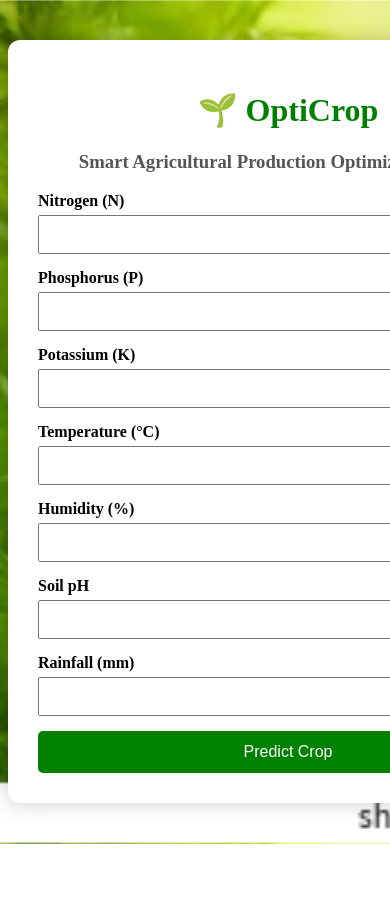
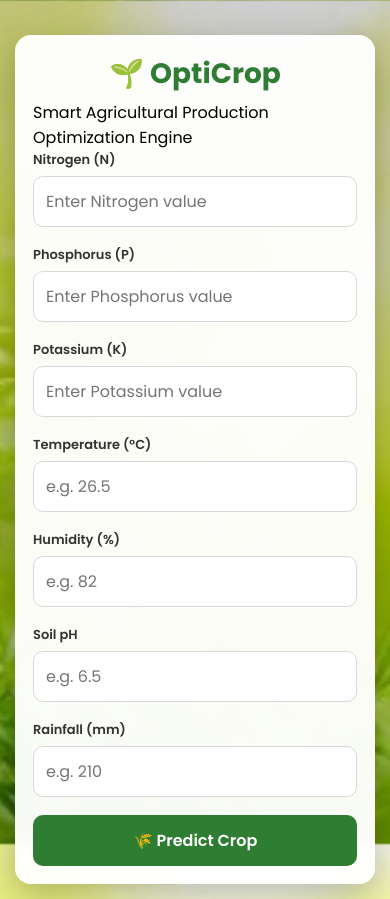
Before and after one commit to Modinianupoju/OptiCrop, a Flask app: page / in a window 390 px wide; the page is wider, and only the part inside the window is pictured. Before the commit the page ends 844 px from the top of that part, so only its background shows below. Run offline with Flask 3, Linux system fonts and the light colour scheme; parts of the project's set-up code (start-up, migrations or seed data) failed here and were passed over.

Commit message:
Improve mobile responsive UI

```diff
--- a/static/style.css
+++ b/static/style.css
@@ -1,56 +1,162 @@
+/* Google Font */
+@import url('https://fonts.googleapis.com/css2?family=Poppins:wght@300;400;500;600;700&display=swap');
+
+*{
+    margin:0;
+    padding:0;
+    box-sizing:border-box;
+    font-family:'Poppins',sans-serif;
+}
+
 body{
-    background:url("/static/farm.jpg");
+    min-height:100vh;
+    display:flex;
+    justify-content:center;
+    align-items:center;
+    padding:20px;
+
+    /* Background */
+    background:url("/static/farm.jpg") center center no-repeat;
     background-size:cover;
+    background-attachment:fixed;
+}
+
+/* Dark overlay */
+body::before{
+    content:"";
+    position:fixed;
+    inset:0;
+    background:rgba(0,0,0,0.18);
+    z-index:-1;
 }
 
 .container{
-    width:500px;
-    margin:40px auto;
-    background:white;
-    padding:30px;
-    border-radius:12px;
-    box-shadow:0 0 20px rgba(0,0,0,.2);
+    width:100%;
+    max-width:430px;
+    background:rgba(255,255,255,0.96);
+    padding:28px;
+    border-radius:18px;
+    box-shadow:0 12px 35px rgba(0,0,0,0.25);
+    backdrop-filter:blur(8px);
 }
 
 h1{
-    color:green;
     text-align:center;
+    color:#2e7d32;
+    font-size:34px;
+    margin-bottom:5px;
 }
 
 h3{
     text-align:center;
-    color:#555;
+    color:#666;
+    font-size:15px;
+    margin-bottom:25px;
+    font-weight:500;
 }
 
 label{
-    font-weight:bold;
+    display:block;
+    font-size:14px;
+    font-weight:600;
+    margin-bottom:6px;
+    color:#333;
 }
 
 input{
     width:100%;
-    padding:10px;
-    margin-top:5px;
-    margin-bottom:15px;
+    padding:13px 15px;
+    border:1px solid #d8d8d8;
+    border-radius:10px;
+    font-size:15px;
+    outline:none;
+    transition:0.3s;
+    margin-bottom:18px;
+}
+
+input:focus{
+    border-color:#2e7d32;
+    box-shadow:0 0 0 3px rgba(46,125,50,.15);
 }
 
 button{
     width:100%;
-    padding:12px;
-    background:green;
+    padding:14px;
+    border:none;
+    border-radius:10px;
+    background:#2e7d32;
     color:white;
-    border:none;
-    border-radius:5px;
     font-size:16px;
+    font-weight:600;
+    cursor:pointer;
+    transition:0.3s;
 }
 
 button:hover{
-    background:#006400;
+    background:#1b5e20;
+    transform:translateY(-2px);
 }
 
 .result{
-    margin-top:20px;
-    background:#e8ffe8;
-    padding:15px;
+    margin-top:22px;
+    padding:18px;
+    border-radius:12px;
+    background:#e8f5e9;
+    color:#1b5e20;
+    font-weight:600;
     text-align:center;
-    border-radius:8px;
+    border:1px solid #c8e6c9;
 }
+
+/* Mobile */
+@media (max-width:768px){
+
+    body{
+        padding:15px;
+        align-items:flex-start;
+    }
+
+    .container{
+        margin-top:20px;
+        padding:22px;
+        border-radius:16px;
+    }
+
+    h1{
+        font-size:30px;
+    }
+
+    h3{
+        font-size:14px;
+    }
+
+    input{
+        padding:12px;
+        font-size:16px;
+    }
+
+    button{
+        padding:13px;
+        font-size:16px;
+    }
+}
+
+/* Small Phones */
+@media (max-width:480px){
+
+    .container{
+        padding:18px;
+    }
+
+    h1{
+        font-size:28px;
+    }
+
+    h3{
+        font-size:13px;
+    }
+
+    label{
+        font-size:13px;
+    }
+}
--- a/templates/index.html
+++ b/templates/index.html
@@ -1,7 +1,12 @@
 <!DOCTYPE html>
-<html>
+<html lang="en">
+
 <head>
+    <meta charset="UTF-8">
+    <meta name="viewport" content="width=device-width, initial-scale=1.0">
+
     <title>OptiCrop</title>
+
     <link rel="stylesheet" href="{{ url_for('static', filename='style.css') }}">
 </head>
 
@@ -9,33 +14,69 @@
 
 <div class="container">
 
+    <div class="logo">
         <h1>🌱 OptiCrop</h1>
-<h3>Smart Agricultural Production Optimization Engine</h3>
+        <p>Smart Agricultural Production Optimization Engine</p>
+    </div>
 
-<form action="/predict" method="POST">
+    <form action="/predict" method="POST" autocomplete="off">
 
         <label>Nitrogen (N)</label>
-<input type="number" name="N" required>
+        <input
+            type="number"
+            name="N"
+            placeholder="Enter Nitrogen value"
+            required>
 
         <label>Phosphorus (P)</label>
-<input type="number" name="P" required>
+        <input
+            type="number"
+            name="P"
+            placeholder="Enter Phosphorus value"
+            required>
 
         <label>Potassium (K)</label>
-<input type="number" name="K" required>
+        <input
+            type="number"
+            name="K"
+            placeholder="Enter Potassium value"
+            required>
 
         <label>Temperature (°C)</label>
-<input type="number" step="any" name="temperature" required>
+        <input
+            type="number"
+            step="any"
+            name="temperature"
+            placeholder="e.g. 26.5"
+            required>
 
         <label>Humidity (%)</label>
-<input type="number" step="any" name="humidity" required>
+        <input
+            type="number"
+            step="any"
+            name="humidity"
+            placeholder="e.g. 82"
+            required>
 
         <label>Soil pH</label>
-<input type="number" step="any" name="ph" required>
+        <input
+            type="number"
+            step="any"
+            name="ph"
+            placeholder="e.g. 6.5"
+            required>
 
         <label>Rainfall (mm)</label>
-<input type="number" step="any" name="rainfall" required>
+        <input
+            type="number"
+            step="any"
+            name="rainfall"
+            placeholder="e.g. 210"
+            required>
 
-<button type="submit">Predict Crop</button>
+        <button type="submit">
+            🌾 Predict Crop
+        </button>
 
     </form>
 
```
Also changed, not shown: static/farm.jpg, 1 other file. Lines whose indentation alone changed are shown as unchanged.
